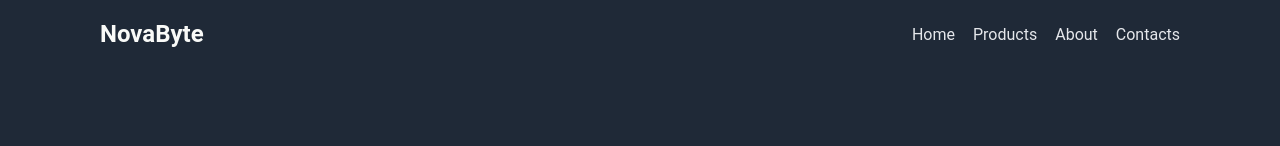
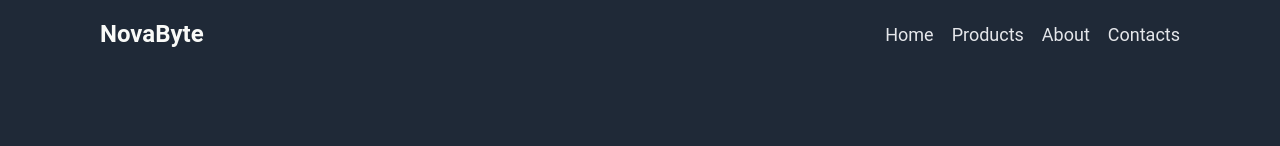
Before and after one commit to Freeblac/TOP-flexbox-project, a plain HTML site: page Index.html in a window 1280 px wide. Shown: the top 146 px of the page. Drawn offline with Linux system fonts and the light colour scheme.

Commit message:
correction in header section for css file

```diff
--- a/index.css
+++ b/index.css
@@ -19,7 +19,8 @@
 }
 .nav{
     color:#E5E7EB;
-    font-size:
+    font-size: 18px;
+
 }
 .nav ul{
     list-style: none;
```
